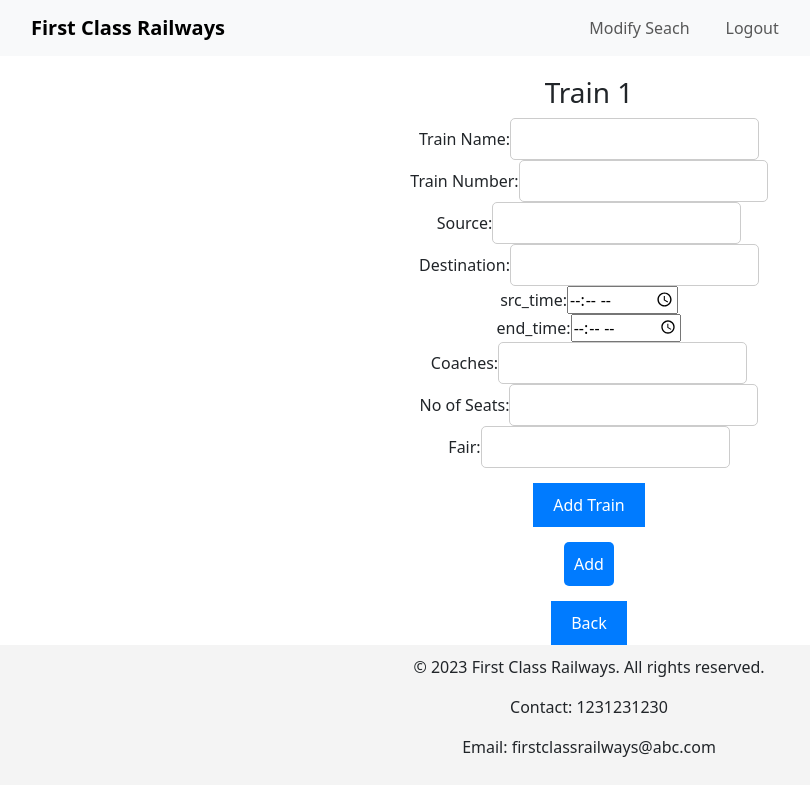
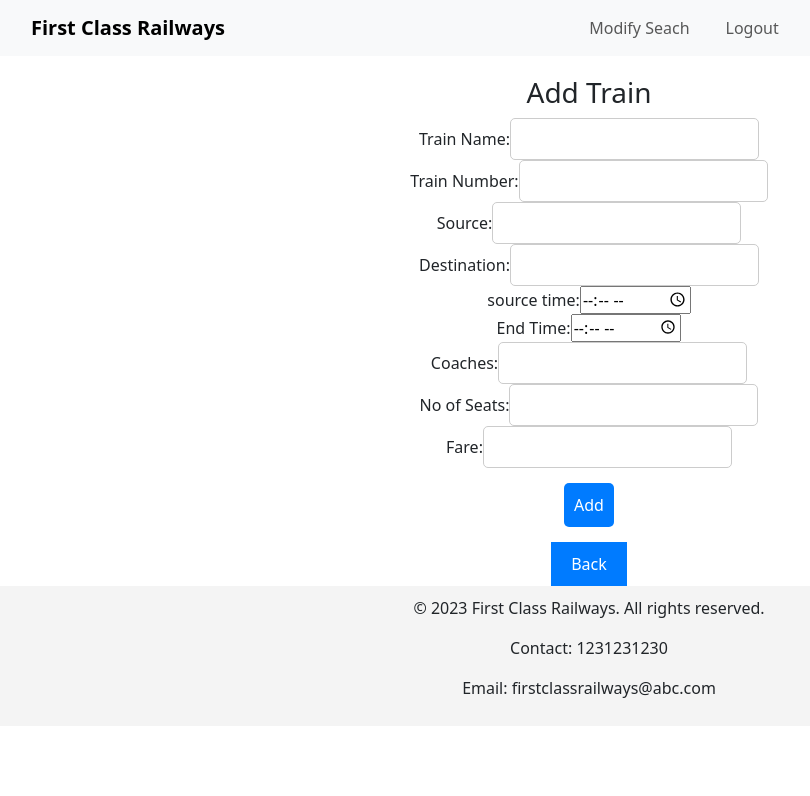
Before and after one commit to itsrithu1/Railways_project, a React (Create React App) app in the folder frontend/: page /AdminAddTrains in a window 1280 px wide. Shown: the top 796 px of the page, without its empty margins (51-861 px from the left). Built offline with nearby package versions, Linux system fonts and the light colour scheme.

Commit message:
Admit Create Train integration

```diff
--- a/frontend/src/components/AdminAddTrains.js
+++ b/frontend/src/components/AdminAddTrains.js
@@ -1,4 +1,4 @@
-import React, { useState } from 'react';
+import React, { useEffect, useLayoutEffect, useState } from 'react';
 import "../styles/bookingDetails.css";
 import NavbarComponent from './NavbarComponent';
 import Footer from './Footer';
@@ -7,75 +7,88 @@ import Button from 'react-bootstrap/Button';
 import 'bootstrap/dist/css/bootstrap.min.css' ;
 import { Router, useNavigate } from 'react-router-dom';
 const AdminAddTrains = () => {
-  const [Trains, setTrains] = useState([
+  const [Trains, setTrains] = useState(
     {
-   trainName: '',
-      number: '',
-      coaches: '',
-      seats: '',
+      train_Number: '',
+      name: '',
       source: '',
       destination: '',
-      src_time: '',
-      end_time:'',
-      fair:'',
-    },
-  ]);
+      numberOfCoach: '',
+      numberOfSeatsPerCoach: '',
+      startTime: '',
+      endTime:'',
+      fare:'',
+    }
+  );
+
+  useEffect(() => {
+    console.log({Trains});
+  }, [Trains]);
 
 
-  const handleChange = (index, e) => {
-    const { name, value } = e.target;
-
-    setTrains((prevTrains) => {
-
-      const updatedTrains = [...prevTrains];
-
-      updatedTrains[index] = {
-
-        ...updatedTrains[index],
-
-        [name]: value,
-
+  const handleTnameChange = (e) => {
+    setTrains((prevTrains) => ({
+      ...prevTrains,
+      name: e.target.value,
+    }));
   };
 
-      return updatedTrains;
-
-    });
-
+  const handleTnumberChange = (e) => {
+    setTrains((prevTrains) => ({
+      ...prevTrains,
+      train_Number: e.target.value,
+    }));
   };
 
+  const handleTsourceChange = (e) => {
+    setTrains((prevTrains) => ({
+      ...prevTrains,
+      source: e.target.value,
+    }));
+  };
 
+  const handleTdesitinationChange = (e) => {
+    setTrains((prevTrains) => ({
+      ...prevTrains,
+      destination: e.target.value,
+    }));
+  };
 
-  const handleAddtrains = () => {
+  const handleTsourcetimeChange = (e) => {
+    setTrains((prevTrains) => ({
+      ...prevTrains,
+      startTime: e.target.value,
+    }));
+  };
 
-    setTrains((prevTrains) => [
+  const handleTendtimeChange = (e) => {
+    setTrains((prevTrains) => ({
+      ...prevTrains,
+      endTime: e.target.value,
+    }));
+  };
 
+  const handleTcoachesChange = (e) => {
+    setTrains((prevTrains) => ({
       ...prevTrains,
+      numberOfCoach: e.target.value,
+    }));
+  };
 
-      {
+  const handleTseatsChange = (e) => {
+    setTrains((prevTrains) => ({
+      ...prevTrains,
+      numberOfSeatsPerCoach: e.target.value,
+    }));
+  };
 
-        trainName: '',
+  const handleTfareChange = (e) => {
+    setTrains((prevTrains) => ({
+      ...prevTrains,
+      fare: e.target.value,
+    }));
+  };
 
-        number: '',
-
-        coaches: '',
-
-        seats: '',
-
-        source: '',
-
-        destination: '',
-
-        src_time: '',
-
-        end_time:'',
-
-        fair:'',
-
-      },
-
-    ]);
-
-  };
 
   const handleBack=()=>{
 
@@ -94,9 +107,37 @@ const AdminAddTrains = () => {
     e.preventDefault();
 
     setShow(true)
-    // You can perform any actions with the form data here (e.g., API call, data validation, etc.).
 
-    // For this example, we'll simply log the form data.
+
+    try {
+
+      fetch(`http://localhost:3001/api/v1/admin/createTrain`, {
+    method: "POST",
+    crossDomain: true,
+    headers: {
+      "Content-Type": "application/json",
+      Accept: "application/json",
+      "Accesss-Control-Allow-Origin": "*",
+    },
+    body: JSON.stringify({
+      Trains
+    }),
+  })
+    .then((res) => res.json())
+    .then((data) => {
+
+      if(data.flag=="OK"){
+        alert("Seat Booked Successfully")
+      }
+
+      });
+
+
+
+  } catch (err) {
+    console.error("Error:", err);
+
+  }
 
     console.log(Trains);
 
@@ -114,223 +155,120 @@ const AdminAddTrains = () => {
 
     <form onSubmit={handleSubmit} >
 
-      {Trains.map((Trains, index) => (
 
-        <div key={index}>
 
-          <h3>Train {index + 1}</h3>
+        <div >
+
+          <h3>Add Train </h3>
 
           <div>
+            <label >Train Name:</label>
+            <input
+              type="text"
+              name="name"
+              onChange={handleTnameChange}
+              required
+            />
+          </div>
 
-            <label htmlFor={`trainName${index}`}>Train Name:</label>
 
+          <div>
+       <label > Train Number:</label>
          <input
-
-              type="text"
-
-              id={`trainName${index}`}
-
-              name="trainName"
-
-              value={Trains.trainName}
-
-              onChange={(e) => handleChange(index, e)}
-
+          type="number"
+          name="train_Number"
+          onChange={handleTnumberChange}
           required
-
         />
-
       </div>
 
 
 
       <div>
-
-       <label htmlFor={`number${index}`}> Train Number:</label>
-
+            <label >Source:</label>
             <input
-
-          type="number"
-
-          id={`number${index}`}
-
-          name="number"
-
-          value={Trains.number}
-
-          onChange={(e) => handleChange(index, e)}
-
+              type="text"
+              name="source"
+              value={Trains.source}
+              onChange={handleTsourceChange}
               required
-
             />
-
           </div>
 
 
 
           <div>
+            <label >Destination:</label>
+            <input
+              type="text"
+              name="destination"
+              value={Trains.destination}
+              onChange={handleTdesitinationChange}
+              required
+            />
+          </div>
 
-            <label htmlFor={`source${index}`}>Source:</label>
-
+          <div>
+            <label >source time:</label>
             <input
-
-              type="text"
-
-              id={`source${index}`}
-
-              name="source"
-
-              value={Trains.source}
-
-              onChange={(e) => handleChange(index, e)}
-
+              type="time"
+              name="startTime"
+              value={Trains.startTime}
+              onChange={handleTsourcetimeChange}
               required
-
             />
-
           </div>
 
 
 
           <div>
+            <label>End Time:</label>
+            <input
+              type="time"
+              name="endTime"
+              value={Trains.endTime}
+              onChange={handleTendtimeChange}
+              required
+            />
+          </div>
 
-            <label htmlFor={`destination${index}`}>Destination:</label>
 
+      <div>
+       <label> Coaches:</label>
          <input
-
-              type="text"
-
-              id={`destination${index}`}
-
-              name="destination"
-
-              value={Trains.destination}
-
-              onChange={(e) => handleChange(index, e)}
-
+          type="number"
+          name="numberOfCoach"
+          value={Trains.numberOfCoach}
+          onChange={handleTcoachesChange}
           required
-
         />
-
       </div>
 
 
 
       <div>
-
-            <label htmlFor={`src_time${index}`}>src_time:</label>
-
+       <label > No of Seats:</label>
          <input
-
-              type="time"
-
-              id={`src_time${index}`}
-
-              name="src_time"
-
-              value={Trains.src_time}
-
-              onChange={(e) => handleChange(index, e)}
-
+          type="number"
+          name="numberOfSeatsPerCoach"
+          value={Trains.numberOfSeatsPerCoach}
+          onChange={handleTseatsChange}
           required
-
         />
-
       </div>
 
 
 
       <div>
-
-            <label htmlFor={`dest_time${index}`}>end_time:</label>
-
+       <label > Fare:</label>
          <input
-
-              type="time"
-
-              id={`end_time${index}`}
-
-              name="end_time"
-
-              value={Trains.end_time}
-
-              onChange={(e) => handleChange(index, e)}
-
+          type="number"
+          name="fare"
+          value={Trains.fare}
+          onChange={handleTfareChange}
           required
-
         />
-
       </div>
-
-
-
-      <div>
-
-       <label htmlFor={`number${index}`}> Coaches:</label>
-
-         <input
-
-          type="number"
-
-          id={`coaches${index}`}
-
-          name="coaches"
-
-          value={Trains.coaches}
-
-          onChange={(e) => handleChange(index, e)}
-
-          required
-
-        />
-
-      </div>
-
-
-
-      <div>
-
-       <label htmlFor={`number${index}`}> No of Seats:</label>
-
-         <input
-
-          type="number"
-
-          id={`seats${index}`}
-
-          name="seats"
-
-          value={Trains.seats}
-
-          onChange={(e) => handleChange(index, e)}
-
-          required
-
-        />
-
-      </div>
-
-
-
-      <div>
-
-       <label htmlFor={`number${index}`}> Fair:</label>
-
-         <input
-
-          type="number"
-
-          id={`fair${index}`}
-
-          name="fair"
-
-          value={Trains.fair}
-
-          onChange={(e) => handleChange(index, e)}
-
-          required
-
-        />
 
         </div>
 
@@ -338,17 +276,6 @@ const AdminAddTrains = () => {
 
 
 
-        </div>
-
-      ))}
-
-
-
-      <button type="button" onClick={handleAddtrains}>
-
-        Add Train
-
-      </button>
 
 
 
@@ -392,35 +319,27 @@ Train Booked Successfully
 </Modal.Header>
 <Modal.Body style={{display:'grid'}}>
 
-{Trains.map((Trains, index) => (
-
-<div key={index}>
 
 
-  <p>Train Name: {Trains.trainName}</p>
+<div >
 
-  <p>Train Number: {Trains.number}</p>
 
-  <p>Number of Coaches: {Trains.coaches}</p>
-
-  <p>Seats per Coach: {Trains.seats}</p>
-
+  <p>Train Name: {Trains.name}</p>
+  <p>Train Number: {Trains.train_Number}</p>
+  <p>Number of Coaches: {Trains.numberOfCoach}</p>
+  <p>Seats per Coach: {Trains.numberOfSeatsPerCoach}</p>
   <p>Source: {Trains.source}</p>
-
   <p>Destination: {Trains.destination}</p>
-
-  <p>Departure Time: {Trains.src_time}</p>
-
-  <p>Arrival Time: {Trains.end_time}</p>
-
-  <p>Fair: {Trains.fair}</p>
+  <p>Departure Time: {Trains.startTime}</p>
+  <p>Arrival Time: {Trains.endTime}</p>
+  <p>Fare: {Trains.fare}</p>
 
 
   <hr />
 
 </div>
 
-))}
+
 
 <Button variant="success" onClick={() => setShow(false)}>Okay, Confirm</Button>
 
```
Also changed, not shown: 1 other file (tests, documents, lock files or other folders). Lines whose indentation alone changed are shown as unchanged.
